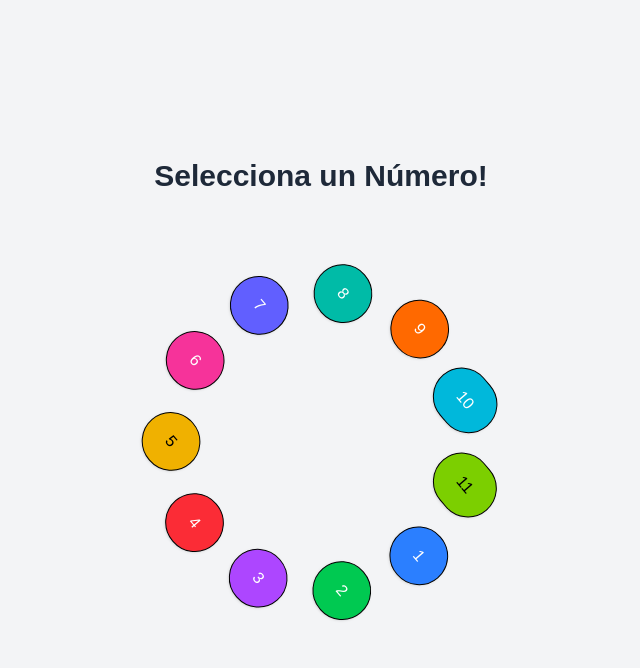
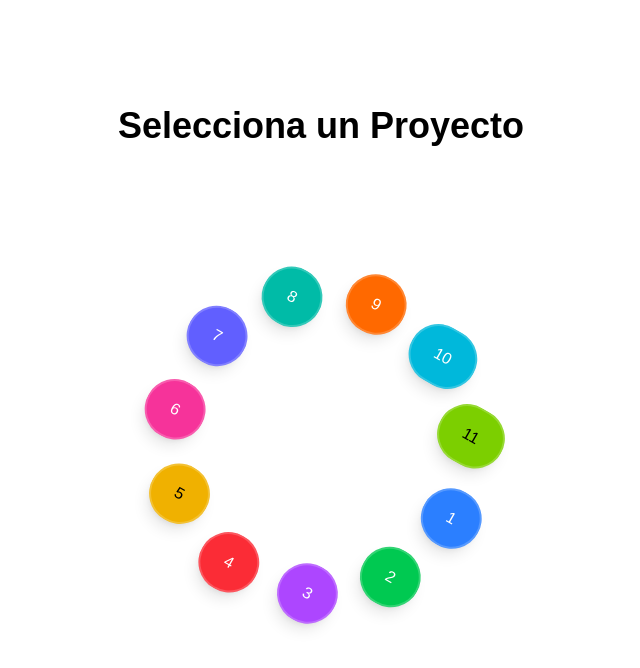
Before and after one commit to ferjbadev/claseProgramacion, a Next.js app: page / in a window 1280 px wide. Shown: the top 668 px of the page, without its empty margins (319-959 px from the left). Built offline with nearby package versions, Linux system fonts and the light colour scheme.

Commit message:
Update page.tsx

```diff
--- a/src/app/page.tsx
+++ b/src/app/page.tsx
@@ -1,7 +1,10 @@
 "use client";
 
+import * as React from "react";
 import Link from "next/link";
-import { motion } from "framer-motion";
+import { motion, Variants } from "framer-motion";
+
+const { useState, useEffect } = React;
 
 const buttons = [
   { href: "/proyecto1", label: "1", color: "bg-blue-500", text: "text-white" },
@@ -17,31 +20,97 @@ const buttons = [
   { href: "/proyecto11", label: "11", color: "bg-lime-500", text: "text-black" },
 ];
 
+const RADIUS = 150; // radio del círculo
+
+const item: Variants = {
+  hidden: {
+    opacity: 1,
+    scale: 1,
+    x: 0,
+    y: 0,
+    rotate: 0
+  },
+  center: {
+    opacity: 1,
+    scale: 1,
+    x: 0,
+    y: 0,
+    transition: {
+      type: "spring" as const,
+      stiffness: 300,
+      damping: 20
+    }
+  },
+  circle: (index: number) => {
+    const angle = (index / buttons.length) * 2 * Math.PI;
+    return {
+      x: RADIUS * Math.cos(angle),
+      y: RADIUS * Math.sin(angle),
+      transition: {
+        type: "spring" as const,
+        stiffness: 100,
+        damping: 15,
+        delay: 0.5 + (index * 0.05)
+      }
+    };
+  }
+};
+
 export default function Home() {
-  const radius = 150; // radio del círculo
+  const [animationStage, setAnimationStage] = useState('center');
+
+  useEffect(() => {
+    // Iniciar la animación del círculo después de que los botones estén en su lugar
+    const timer = setTimeout(() => setAnimationStage('circle'), 1000);
+
+    return () => clearTimeout(timer);
+  }, []);
 
   return (
-    <main className="flex flex-col items-center justify-center min-h-screen bg-gray-100">
+    <main className="flex flex-col items-center justify-center min-h-screen bg-white">
       {/* Texto superior */}
-      <h1 className="mb-12 text-3xl font-bold text-gray-800">Selecciona un Número!</h1>
+      <motion.h1
+        className="mb-12 text-4xl font-bold text-black"
+        initial={{ opacity: 0, y: -20 }}
+        animate={{ opacity: 1, y: 0 }}
+        transition={{ duration: 0.8 }}
+      >
+        Selecciona un Proyecto
+      </motion.h1>
 
       {/* Círculo con botones */}
       <motion.div
-        className="relative w-[400px] h-[400px] rounded-full"
-        animate={{ rotate: 360 }}
-        transition={{ repeat: Infinity, duration: 40, ease: "linear" }}
+        className="relative w-[500px] h-[500px] rounded-full"
+        animate={{ rotate: animationStage === 'circle' ? 360 : 0 }}
+        transition={{
+          rotate: {
+            repeat: animationStage === 'circle' ? Infinity : 0,
+            duration: 30,
+            ease: "linear",
+            delay: 2
+          }
+        }}
       >
         {buttons.map((btn, index) => {
-          const angle = (index / buttons.length) * 2 * Math.PI;
-          const x = radius * Math.cos(angle);
-          const y = radius * Math.sin(angle);
-
           return (
             <motion.div
               key={index}
-              className={`absolute px-6 py-4 rounded-full shadow cursor-pointer ${btn.color} ${btn.text} border border-black`}
-              style={{ top: "50%", left: "50%", x, y, translateX: "-50%", translateY: "-50%" }}
-              whileHover={{ scale: 1.2 }}
+              variants={item}
+              custom={index}
+initial="center"
+              animate={animationStage}
+              className={`absolute px-6 py-4 rounded-full shadow-lg cursor-pointer ${btn.color} ${btn.text} border-2 border-white/20 hover:border-white/50 transition-all`}
+              style={{
+                top: "50%",
+                left: "50%",
+                translateX: "-50%",
+                translateY: "-50%"
+              }}
+              whileHover={{
+                scale: 1.2,
+                boxShadow: "0 0 20px rgba(255,255,255,0.4)",
+                zIndex: 10
+              }}
             >
               <Link href={btn.href}>{btn.label}</Link>
             </motion.div>
```
